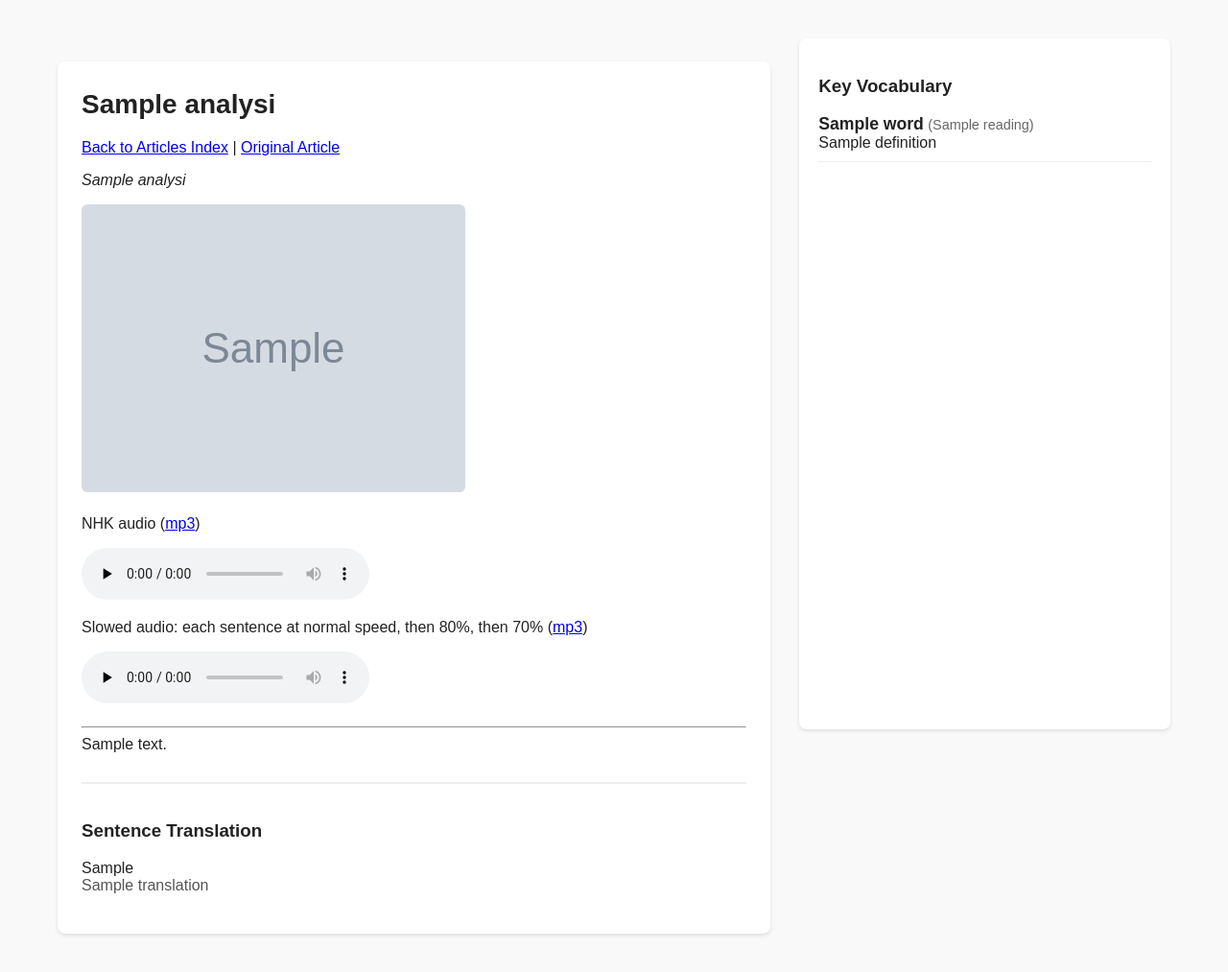
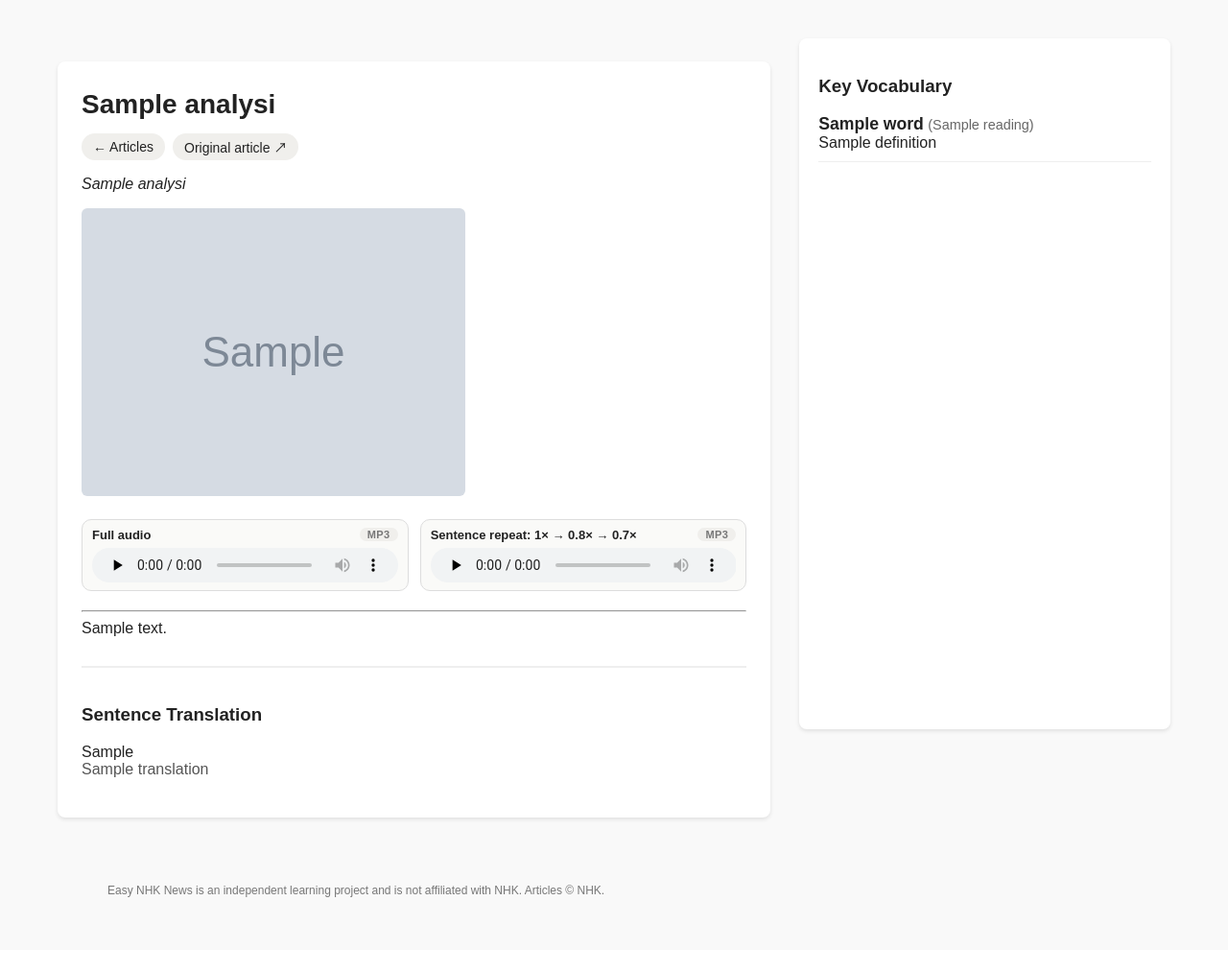
Before and after one commit to barichan42073/nhkeasy, a Python web app: template templates/article.html in a window 1280 px wide. Shown: the part 94-1107 px from the top of the page at 96% size. After the commit the page ends 1029 px from the top, so only its background shows below. Run offline with Jinja, Linux system fonts and the light colour scheme; the template is opened without the code that fills it: most values are stand-ins (such as "Sample title", 1, 10 or a date in 2020); grey boxes marked "Sample" are stand-in pictures.

Commit message:
Put audio players side by side and restyle article links
- Full audio and Sentence repeat (1× → 0.8× → 0.7×) now sit in a
  two-column grid that stacks on narrow screens; slimmer 36px players
  with the mp3 link as a small pill in each card header
- Back to Articles Index | Original Article replaced by muted pill
  links matching the header's furigana switch
- Tests updated for the new labels and link text

```diff
--- a/styles.css
+++ b/styles.css
@@ -806,3 +806,89 @@ html.furi-tap ruby.furi-shown rt {
         max-width: none;
     }
 }
+
+/* Article page: links under the title, styled as small pills */
+.article-links {
+    display: flex;
+    flex-wrap: wrap;
+    gap: 8px;
+    margin: 10px 0 12px;
+}
+
+.article-link {
+    display: inline-flex;
+    align-items: center;
+    padding: 4px 12px;
+    border-radius: 999px;
+    background: #f0efec;
+    color: var(--ink);
+    font-size: 14px;
+    text-decoration: none;
+}
+
+.article-link:hover {
+    background: #e6e4df;
+}
+
+.article-link:focus-visible,
+.mp3-pill:focus-visible {
+    outline: 2px solid var(--red);
+    outline-offset: 2px;
+}
+
+/* Article page: audio players side by side, stacked on narrow screens */
+.audio-row {
+    display: grid;
+    grid-template-columns: repeat(auto-fit, minmax(280px, 1fr));
+    gap: 12px;
+    margin-bottom: 20px;
+}
+
+.audio-card {
+    display: flex;
+    flex-direction: column;
+    gap: 6px;
+    padding: 8px 10px;
+    border: 1px solid var(--line);
+    border-radius: 10px;
+    background: #fafaf8;
+}
+
+.audio-card-head {
+    display: flex;
+    align-items: center;
+    justify-content: space-between;
+    gap: 8px;
+}
+
+.audio-label {
+    font-size: 13px;
+    font-weight: 600;
+    color: var(--ink);
+    white-space: nowrap;
+    overflow: hidden;
+    text-overflow: ellipsis;
+}
+
+.mp3-pill {
+    flex: 0 0 auto;
+    padding: 1px 8px;
+    border-radius: 999px;
+    background: #f0efec;
+    color: var(--muted);
+    font-size: 11px;
+    font-weight: 600;
+    text-decoration: none;
+    text-transform: uppercase;
+    letter-spacing: .04em;
+}
+
+.mp3-pill:hover {
+    background: #e6e4df;
+    color: var(--ink);
+}
+
+.audio-card audio {
+    width: 100%;
+    height: 36px;
+}
--- a/templates/article.html
+++ b/templates/article.html
@@ -63,10 +63,10 @@
   <div class="container">
     <main>
       <h1>{{ analysis.title_ja }}</h1>
-      <p>
-        <a href="../index.html">Back to Articles Index</a>
-        {% if article_original_url %} | <a href="{{ article_original_url }}">Original Article</a>{% endif %}
-      </p>
+      <nav class="article-links">
+        <a class="article-link" href="../index.html">← Articles</a>
+        {% if article_original_url %}<a class="article-link" href="{{ article_original_url }}" rel="noopener">Original article ↗</a>{% endif %}
+      </nav>
       <p><em>{{ analysis.title_en }}</em></p>
       {% if image_url %}
       <div class="article-image" style="margin-bottom: 20px;">
@@ -74,20 +74,30 @@
       </div>
       {% endif %}
       {% if original_audio_url or slow_audio_url %}
-      <div class="audio-player-container" style="margin-bottom: 20px;">
+      <div class="audio-row">
           {% if original_audio_url %}
-          <p class="audio-label">NHK audio (<a href="{{ original_audio_url }}">mp3</a>)</p>
+          <div class="audio-card">
+              <div class="audio-card-head">
+                  <span class="audio-label">Full audio</span>
+                  <a class="mp3-pill" href="{{ original_audio_url }}" download>mp3</a>
+              </div>
               <audio controls preload="none">
                   <source src="{{ original_audio_url }}" type="audio/mpeg">
                   Your browser does not support the audio element.
               </audio>
+          </div>
           {% endif %}
           {% if slow_audio_url %}
-          <p class="audio-label">Slowed audio: each sentence at normal speed, then 80%, then 70% (<a href="{{ slow_audio_url }}">mp3</a>)</p>
+          <div class="audio-card">
+              <div class="audio-card-head">
+                  <span class="audio-label" title="Each sentence plays at normal speed, then 80%, then 70%">Sentence repeat: 1× → 0.8× → 0.7×</span>
+                  <a class="mp3-pill" href="{{ slow_audio_url }}" download>mp3</a>
+              </div>
               <audio controls preload="none">
                   <source src="{{ slow_audio_url }}" type="audio/mpeg">
                   Your browser does not support the audio element.
               </audio>
+          </div>
           {% endif %}
       </div>
       {% endif %}
```
Also changed, not shown: tests/test_html_pipeline.py (+2 -2 lines), tests/test_html_runner.py (+1 -1 lines). Lines whose indentation alone changed are shown as unchanged.
